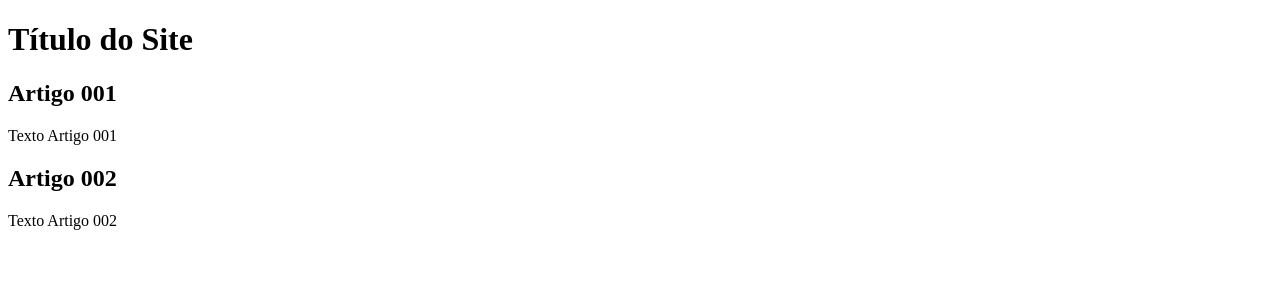
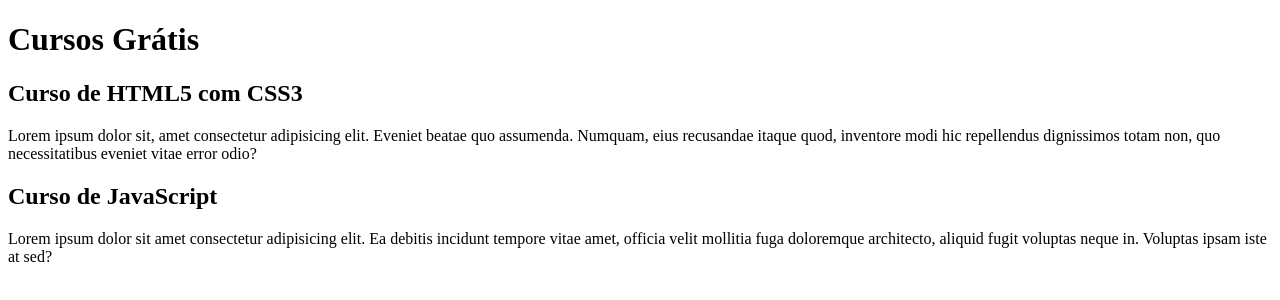
Before and after one commit to allanfernando/Projeto-site, a plain HTML site: page index.html in a window 1280 px wide. Drawn offline with Linux system fonts and the light colour scheme.

Commit message:
comecei a escrever o conteudo

```diff
--- a/index.html
+++ b/index.html
@@ -8,15 +8,15 @@
 </head>
 <main>
     <header>
-        <h1>Título do Site</h1>
+        <h1>Cursos Grátis</h1>
         <header>
             <article>
-                <h2>Artigo 001</h2>
-                <p>Texto Artigo 001</p>
+                <h2>Curso de HTML5 com CSS3</h2>
+                <p>Lorem ipsum dolor sit, amet consectetur adipisicing elit. Eveniet beatae quo assumenda. Numquam, eius recusandae itaque quod, inventore modi hic repellendus dignissimos totam non, quo necessitatibus eveniet vitae error odio?</p>
                 <Article>
                 </Article>
-                <h2>Artigo 002</h2>
-                <p>Texto Artigo 002</p>
+                <h2>Curso de JavaScript</h2>
+                <p>Lorem ipsum dolor sit amet consectetur adipisicing elit. Ea debitis incidunt tempore vitae amet, officia velit mollitia fuga doloremque architecto, aliquid fugit voluptas neque in. Voluptas ipsam iste at sed?</p>
                 <article>
                     <main>
 </body>
```
